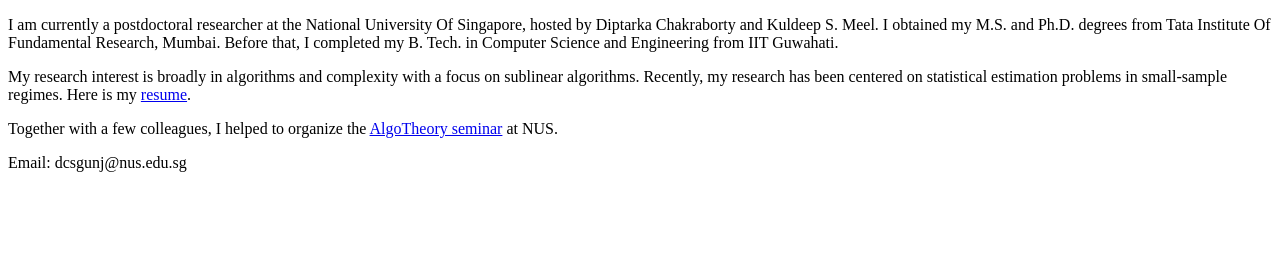
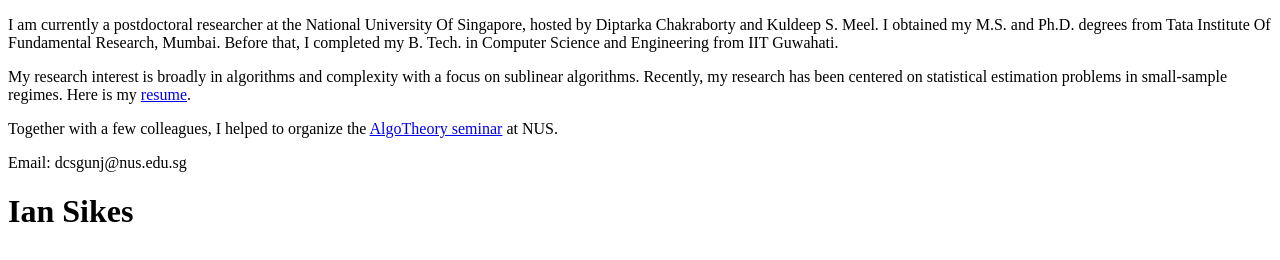
Before and after one commit to gunjankumar1024/gunjankumar1024.github.io, a plain HTML site: page index.html in a window 1280 px wide. Drawn offline with Linux system fonts and the light colour scheme.

Commit message:
Update index.html

```diff
--- a/index.html
+++ b/index.html
@@ -15,6 +15,6 @@ Together with  a few colleagues, I helped to organize
 the <a href="https://www.google.com/url?q=https%3A%2F%2Fwww.comp.nus.edu.sg%2F~tvanbr%2Falgotheory22-23.html&sa=D">AlgoTheory seminar</a>  at NUS.
 
 <p>Email: dcsgunj@nus.edu.sg</p>
-
+<h1>Ian Sikes</h1>
   </body>
 </html>
```
